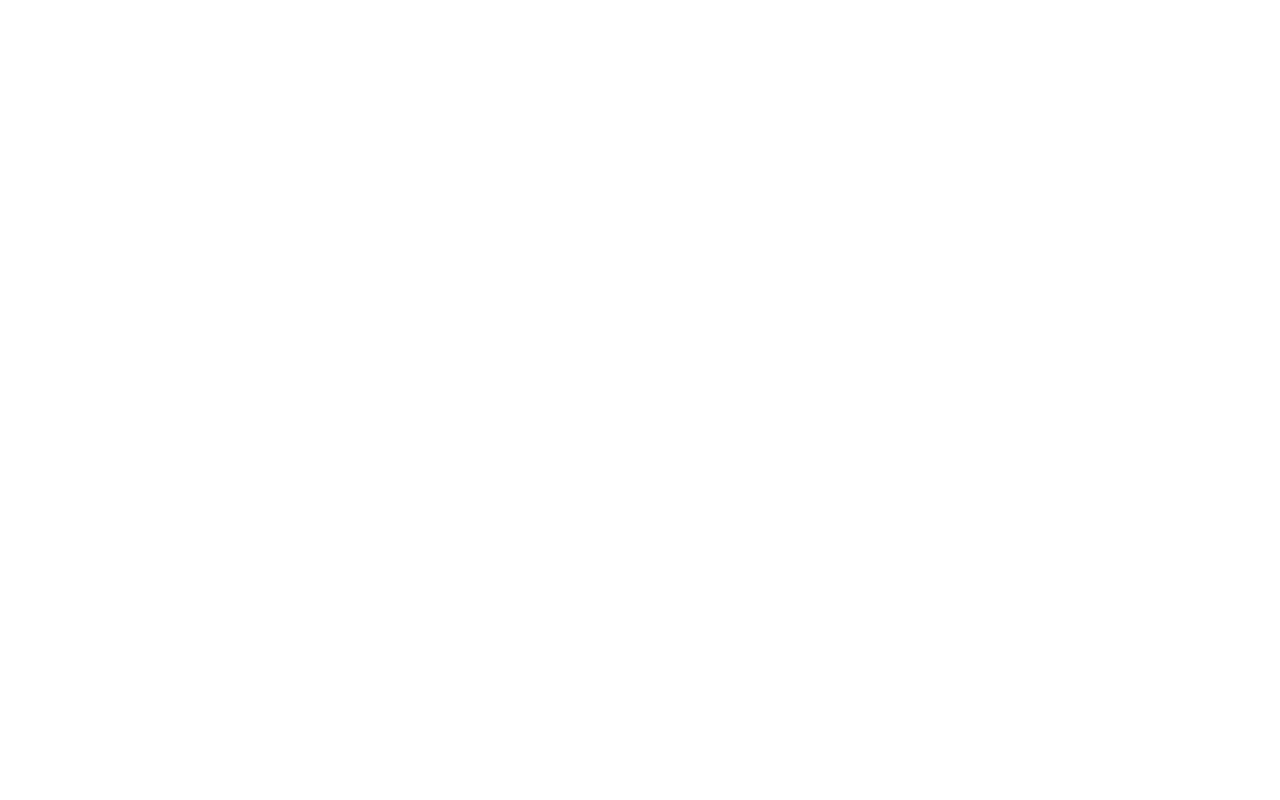
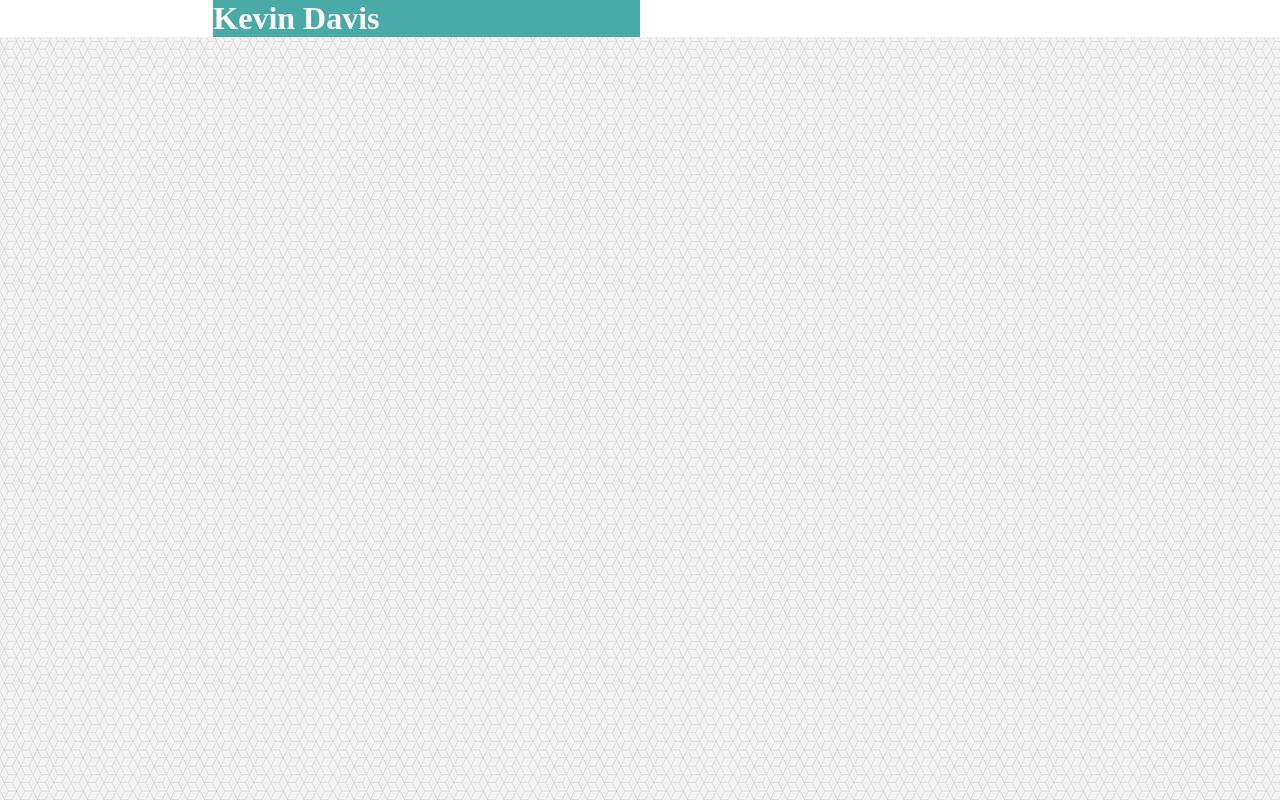
Before and after one commit to dawnpatrol506/Basic-Portfolio, a plain HTML site: page index.html in a window 1280 px wide. Drawn offline with Linux system fonts and the light colour scheme.

Commit message:
adding grid elements to style.css

```diff
--- a/assets/css/style.css
+++ b/assets/css/style.css
@@ -3,9 +3,27 @@
     margin: 0;
 }
 
+body{
+    background-image: url("/assets/images/qbkls.png");
+}
+
 .full-container{
     display: grid;
     grid-template-columns: 1fr 960px 1fr;
-    grid-template-rows: repeat(1fr, 12);
+    grid-template-rows: repeat(12, 1fr);
     grid-gap: 0px;
 }
+
+.header{
+    grid-column: 1 / 13;
+    grid-row: 1 / 3;
+    background-color: white;
+    display: grid;
+    grid-template-columns: repeat(6, 1fr);
+}
+
+.name-box{
+    color: white;
+    background-color: #4aaaa5;
+    grid-column: 2 / 4;
+}
--- a/index.html
+++ b/index.html
@@ -9,7 +9,12 @@
 </head>
 <body>
     <div class="full-container">
+        <div class="header">
+            <h1 class="name-box">Kevin Davis</h1>
+            <nav class="nav-bar">
 
+            </nav>
+        </div>
 
     </div>
 </body>
```
Also changed, not shown: assets/images/qbkls.png (added).
